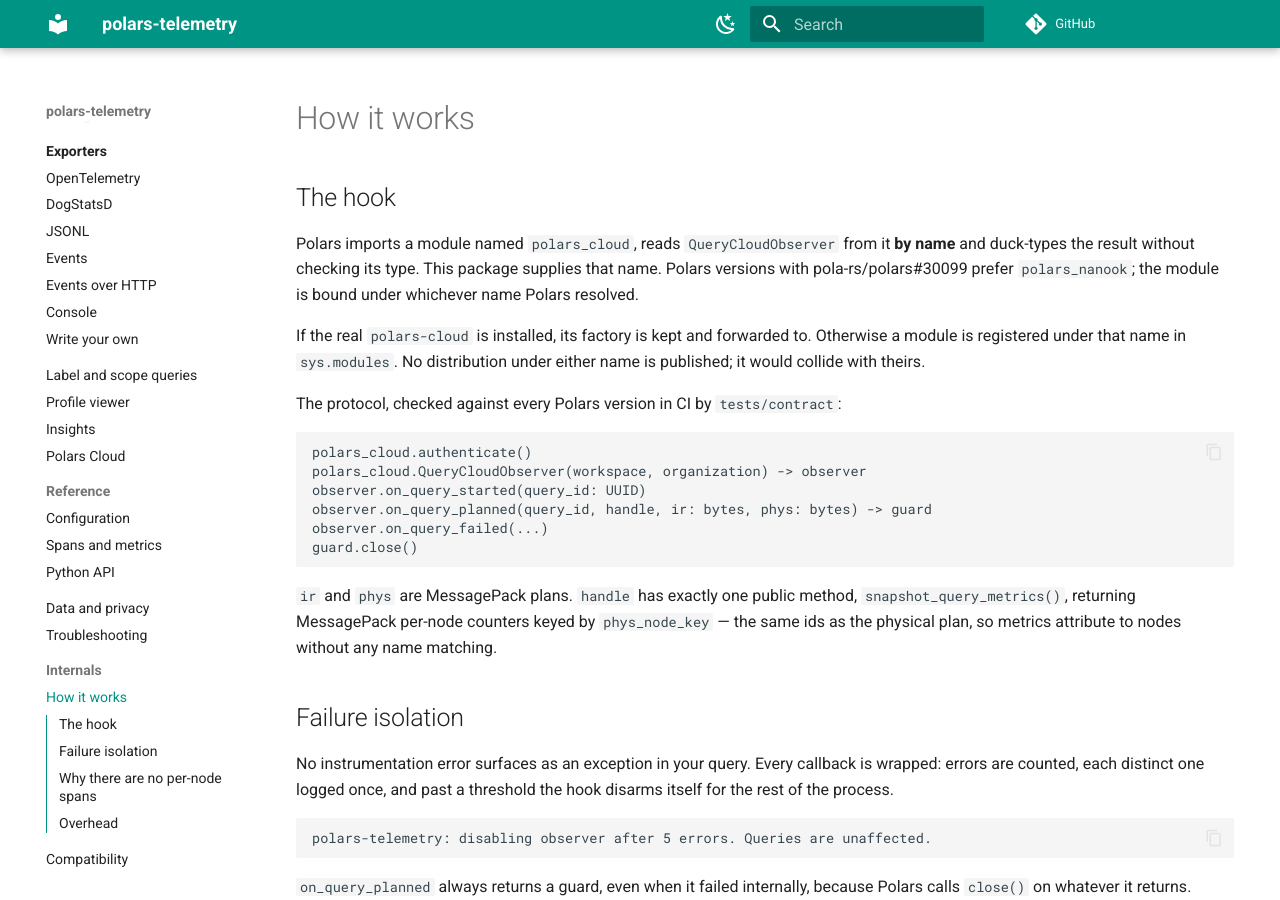
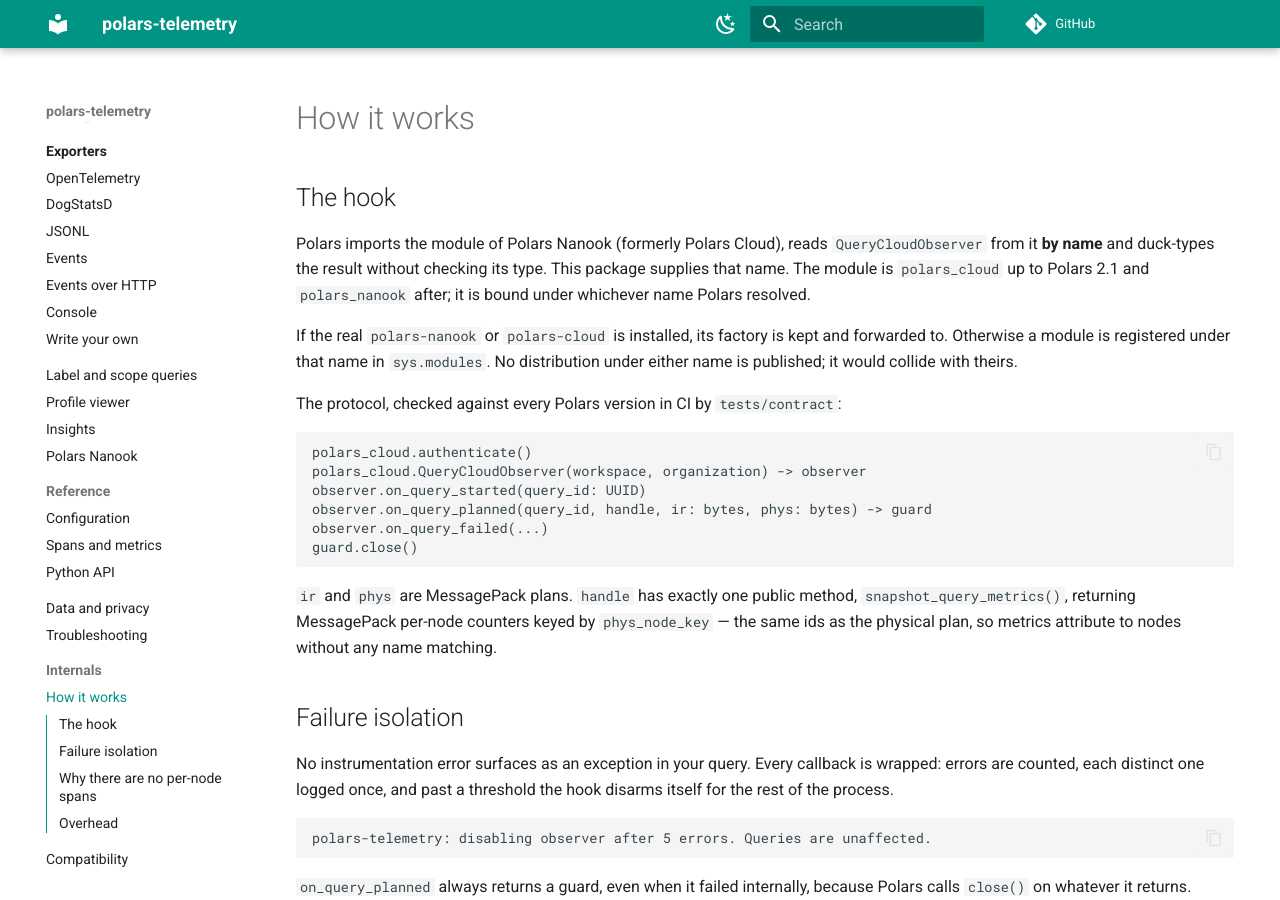
Before and after one commit to jan-krueger/polars-telemetry, an MkDocs documentation site: the page built from docs/internals/how-it-works.md, in a window 1280 px wide and 900 px high. Built offline with MkDocs 1.6.1 and Material for MkDocs 9.7.7, drawn with Linux system fonts in a browser that asks for light colours; comment, search, counter and statistics services are not loaded.

Commit message:
docs: call Polars Cloud by its new name, Polars Nanook

```diff
--- a/docs/internals/how-it-works.md
+++ b/docs/internals/how-it-works.md
@@ -2,12 +2,14 @@
 
 ## The hook
 
-Polars imports a module named `polars_cloud`, reads `QueryCloudObserver` from
-it **by name** and duck-types the result without checking its type. This
-package supplies that name. Polars versions with pola-rs/polars#30099 prefer
-`polars_nanook`; the module is bound under whichever name Polars resolved.
+Polars imports the module of Polars Nanook (formerly Polars Cloud), reads
+`QueryCloudObserver` from it **by name** and duck-types the result without
+checking its type. This package supplies that name. The module is
+`polars_cloud` up to Polars 2.1 and `polars_nanook` after; it is bound under
+whichever name Polars resolved.
 
-If the real `polars-cloud` is installed, its factory is kept and forwarded to.
+If the real `polars-nanook` or `polars-cloud` is installed, its factory is kept
+and forwarded to.
 Otherwise a module is registered under that name in `sys.modules`. No
 distribution under either name is published; it would collide with theirs.
 
--- a/mkdocs.yml
+++ b/mkdocs.yml
@@ -42,7 +42,7 @@ nav:
   - Label and scope queries: labels.md
   - Profile viewer: profile-viewer.md
   - Insights: insights.md
-  - Polars Cloud: polars-cloud.md
+  - Polars Nanook: polars-nanook.md
   - Reference:
       - Configuration: reference/configuration.md
       - Spans and metrics: reference/spans-and-metrics.md
```
Also changed, not shown: CHANGELOG.md (+3 -0 lines), README.md (+3 -3 lines), docs/index.md (+4 -4 lines), docs/polars-cloud.md (deleted, +0 -13 lines), docs/polars-cloud/index.html (added, +13 -0 lines), docs/polars-nanook.md (added, +14 -0 lines), docs/troubleshooting.md (+2 -2 lines), 4 other files.
